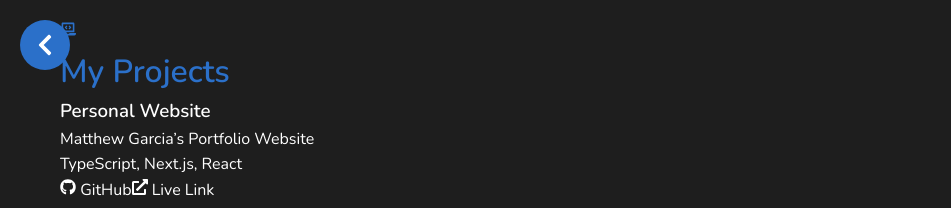
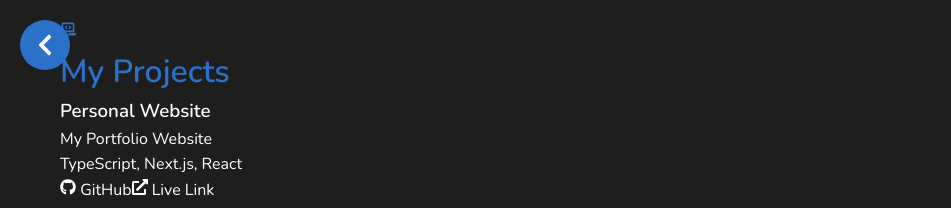
Before and after one commit to mattgar417/Personal-Website, a Next.js app: page /projects in a window 1280 px wide. Shown: the top 208 px of the page, without its empty margins (0-951 px from the left). Built offline with nearby package versions, Linux system fonts and the light colour scheme.

Commit message:
Update projects.tsx

```diff
--- a/pages/projects.tsx
+++ b/pages/projects.tsx
@@ -29,7 +29,7 @@ export default function Projects() {
     const projects: Projects[] = [
         {
             title: "Personal Website",
-            description: "Matthew Garcia’s Portfolio Website",
+            description: "My Portfolio Website",
             technologies: ["TypeScript, ", "Next.js, ", "React"],
             githubLink: "https://github.com/mattgar417Personal-Website",
             Link: "https://matthew.garcia",
```
